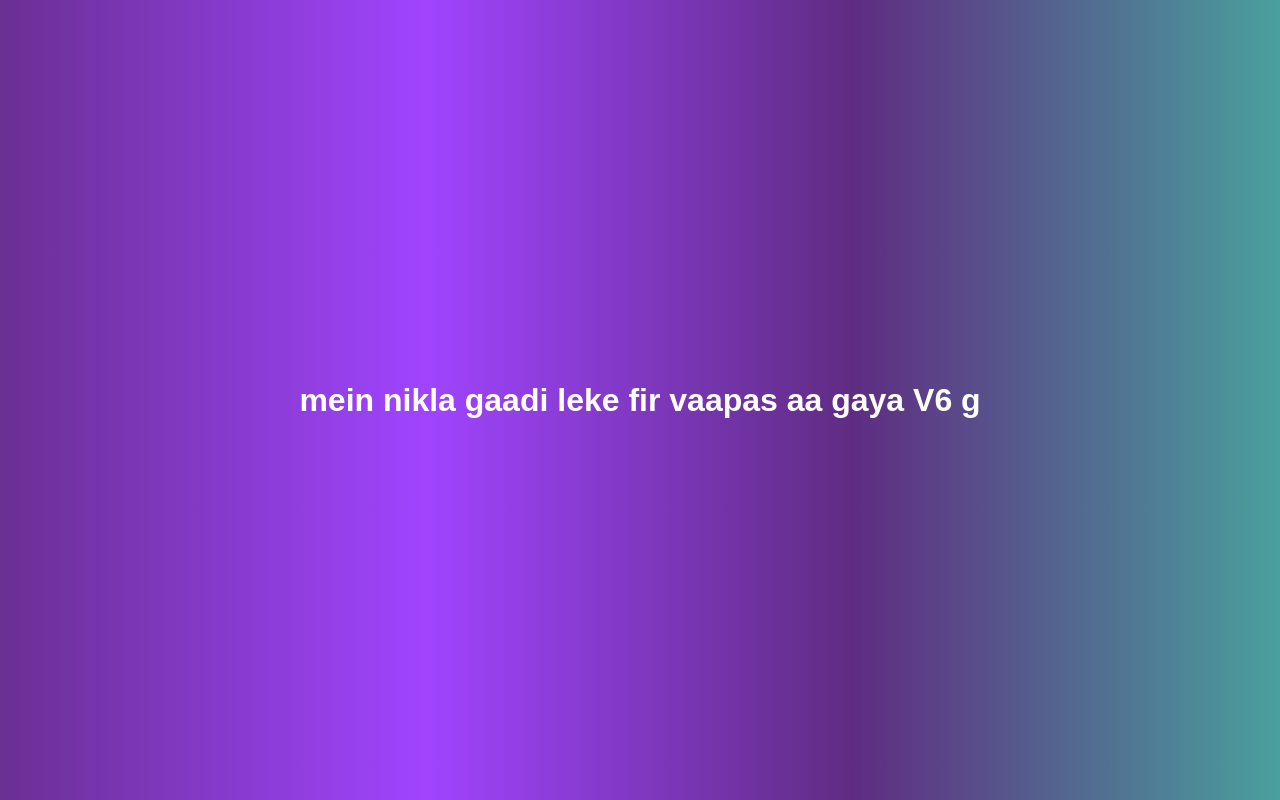
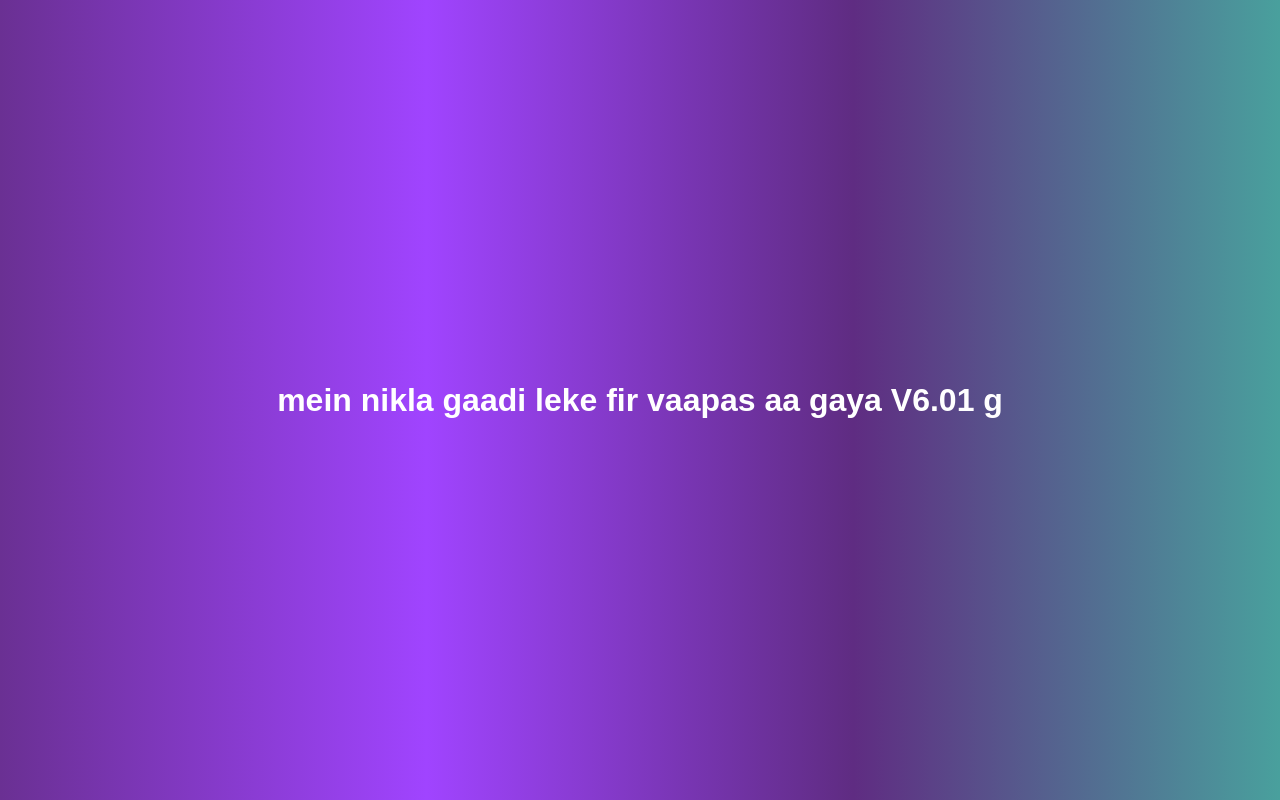
Before and after one commit to rsonet1986/nginx, a plain HTML site: page index.html in a window 1280 px wide. Drawn offline with Linux system fonts and the light colour scheme.

Commit message:
changed to ver 01

```diff
--- a/index.html
+++ b/index.html
@@ -7,6 +7,6 @@
     <title>Document</title>
 </head>
 <body>
-    <h1> mein nikla gaadi leke fir vaapas aa gaya V6 g</h1>
+    <h1> mein nikla gaadi leke fir vaapas aa gaya V6.01 g</h1>
 </body>
 </html>
```
